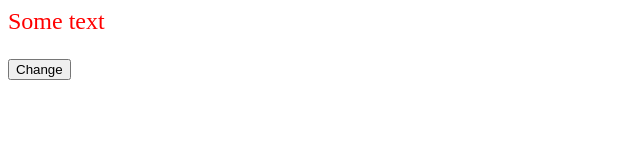
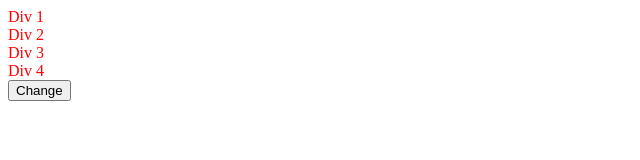
Before and after one commit to monsterlessons/08-dom-series-form-validation, a plain HTML site: page index.html in a window 1280 px wide. Both pictures are taken after a click on the button "Change". Shown: the whole page, without its empty margins (0-640 px from the left). Drawn offline with Linux system fonts and the light colour scheme.

Commit message:
03 working with dom

```diff
--- a/code.js
+++ b/code.js
@@ -1,10 +1,9 @@
 function changeColor () {
-  var element = document.getElementById('paragraph')
-  console.log(
-    'Clicked on button',
-    element.style
-  )
+  var elements = document.getElementsByClassName('article')
+  console.log(elements)
 
-  element.style.color = 'red'
-  element.style.fontSize = '24px'
+
+  for(var i = 0; i < elements.length; i++) {
+    elements[i].style.color = 'red'
+  }
 }
--- a/index.html
+++ b/index.html
@@ -4,9 +4,10 @@
       <script src='code.js'></script>
   </head>
   <body>
-    <p id='paragraph'>
-      Some text
-    </p>
+    <div class='article'>Div 1</div>
+    <div class='article'>Div 2</div>
+    <div class='article'>Div 3</div>
+    <div class='article'>Div 4</div>
     <button onclick='changeColor()'>Change</button>
   </body>
 </html>
```
